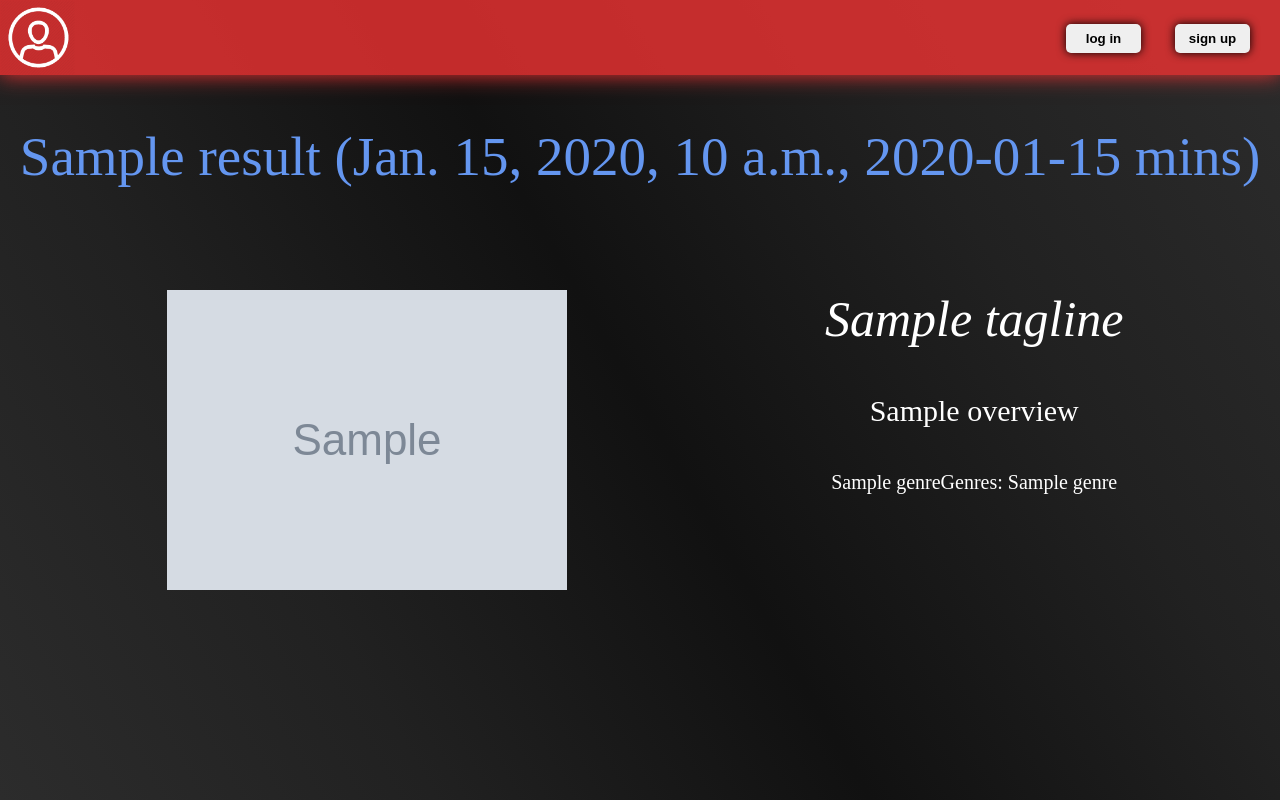
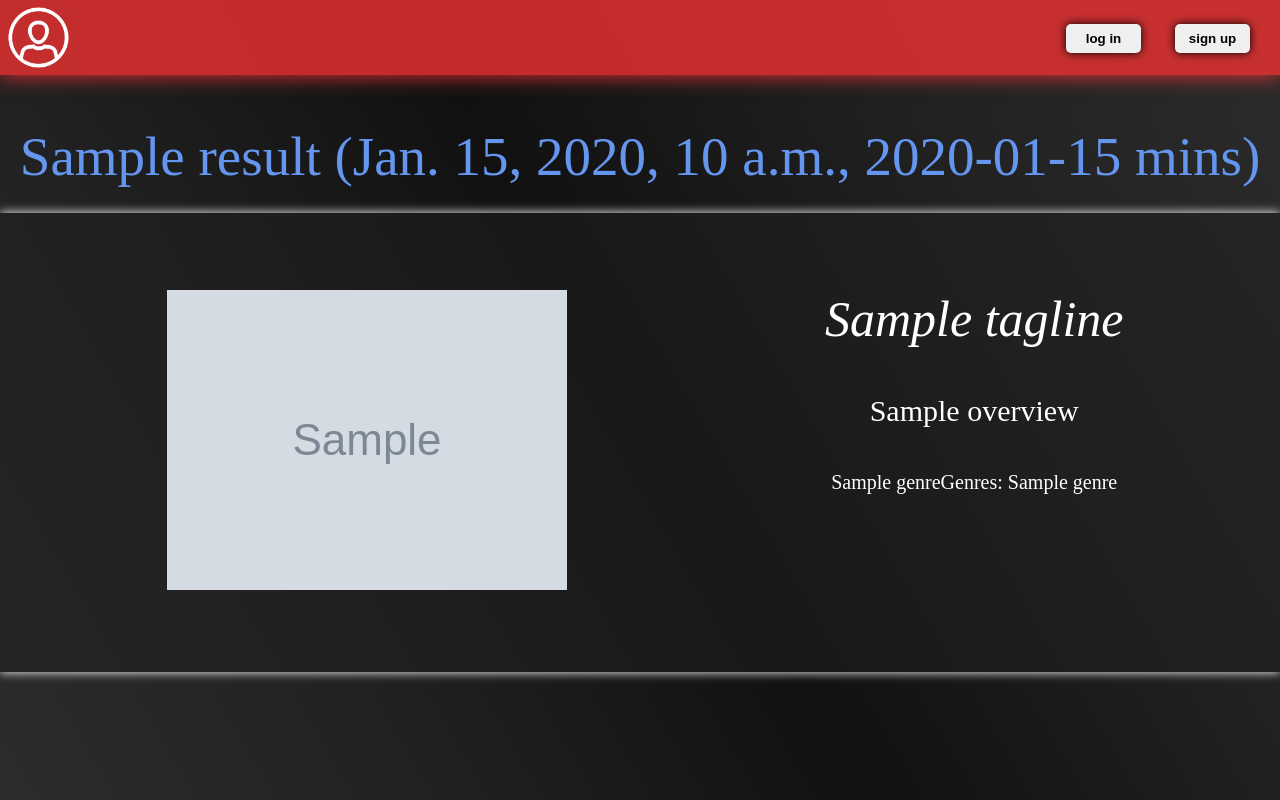
Before and after one commit to Soqueen/MovieExplorer, a Django app: template movie_explorer/movie_rating/templates/description.html in a window 1280 px wide. Run offline with Django 3.2, Linux system fonts and the light colour scheme; the template is opened without the code that fills it: most values are stand-ins (such as "Sample title", 1, 10 or a date in 2020); grey boxes marked "Sample" are stand-in pictures; some libraries are stand-ins or nearby versions.

Commit message:
movie description updated
description rendered with background
"no available image big" shown when no image is available

```diff
--- a/movie_explorer/movie_rating/static/css/description.css
+++ b/movie_explorer/movie_rating/static/css/description.css
@@ -19,3 +19,8 @@ table#movie-view td > span.tagline {
 table#movie-view td > span.overview {
     font-size: 30px;
 }
+
+section.displaying-movie-description {
+    background-color: rgba(33,33,33,0.5);
+    box-shadow: 0px 0px 10px 0px rgba(255,255,255,1);
+}
--- a/movie_explorer/movie_rating/templates/description.html
+++ b/movie_explorer/movie_rating/templates/description.html
@@ -85,7 +85,7 @@
                 <table id="movie-view">
                     <tr>
                         <td>
-                            <img src="{{image_path}}{{results.poster_path}}"}}>
+                            <img src="{{image_path}}{{results.poster_path}}"}} onerror="this.src='{% static "img/no_image_available_big.png" %}';">
                         </td>
                         <td>
                             {% if user.is_authenticated %}
```
